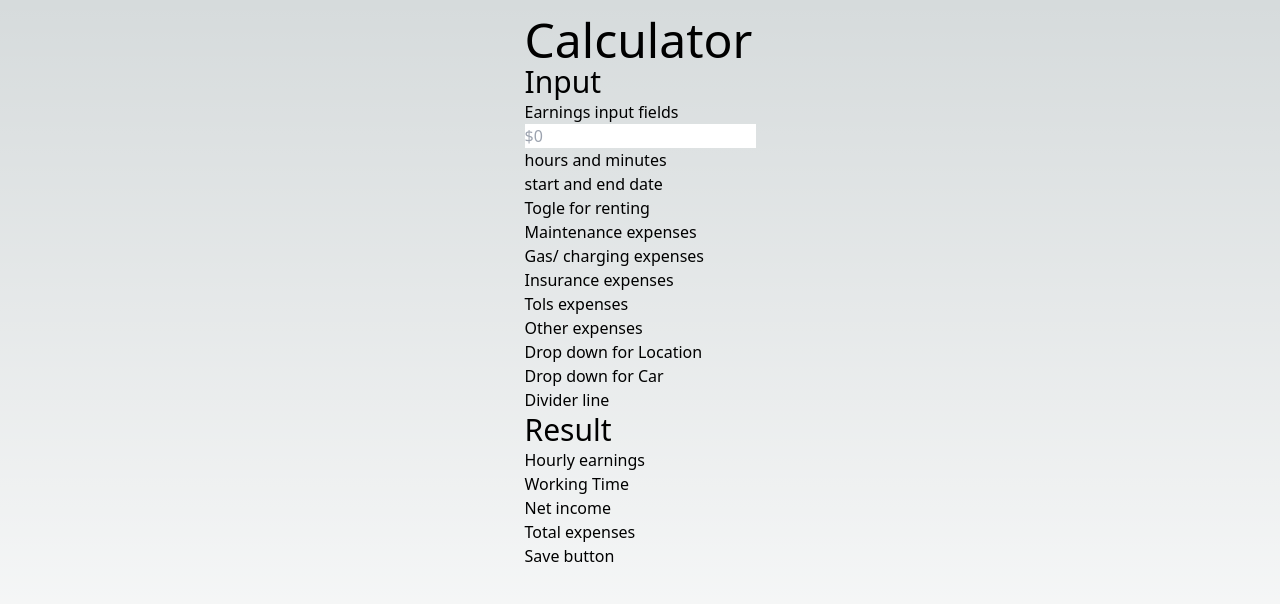
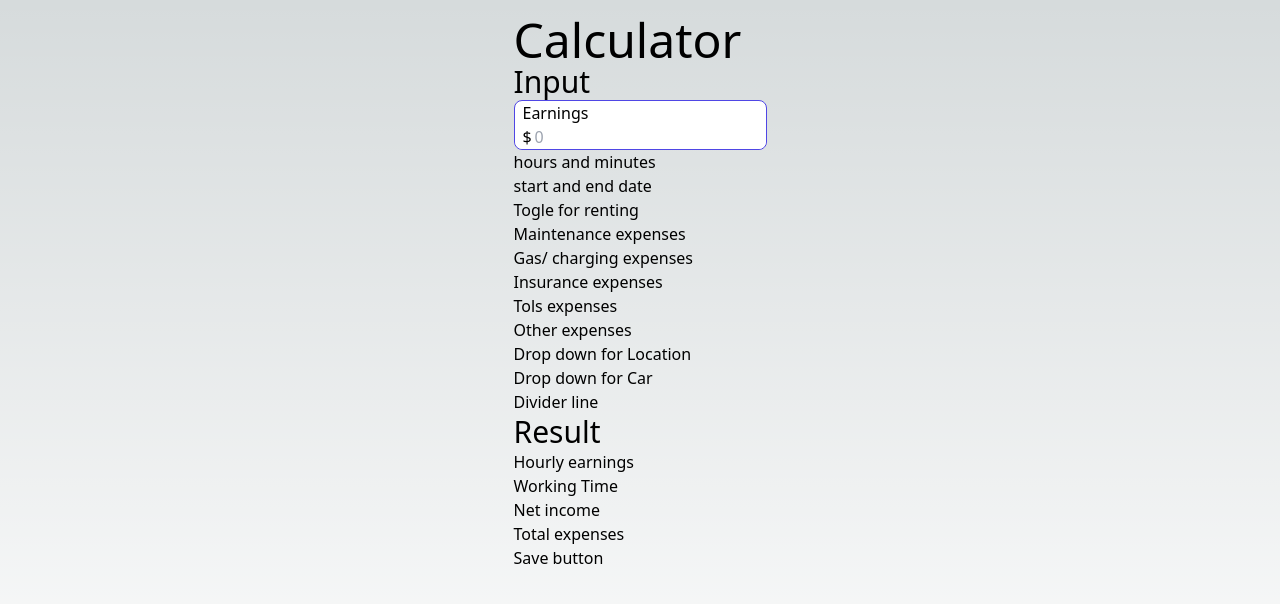
Before and after one commit to RostyslavDzhohola/uber-calculator, a Next.js app: page / in a window 1280 px wide. Shown: the top 604 px of the page. Built offline with nearby package versions, Linux system fonts and the light colour scheme.

Commit message:
making input component

```diff
--- a/app/calculator.js
+++ b/app/dashboard/calculator.jsx
@@ -5,8 +5,14 @@ export default function Calculator({ children }) {
     <div>
       <h1 className="text-5xl">Calculator</h1>
       <h2 className="text-3xl"> Input</h2>
-      <div>Earnings input fields</div>
-      <input type="number" placeholder="$0" />
+      <div className="flex flex-col bg-white rounded-lg border-indigo-600 border">
+        <label htmlFor="earnings" className="ml-2">Earnings</label>
+        <div className="relative">
+          <span className="absolute left-2 top-1/2 transform -translate-y-1/2">$</span>
+          <input className="pl-5 rounded-lg" type="number" placeholder="0" name="Earnings"/>
+        </div>
+      </div>
+
       <div> hours and minutes </div>
       <div> start and end date</div>
       <div> Togle for renting</div>
--- /dev/null
+++ b/app/dashboard/page.js
@@ -0,0 +1,4 @@
+// `app/dashboard/page.js` is the UI for the `/dashboard` URL
+export default function Page() {
+  return <h1>Hello, Dashboard Page!</h1>;
+}
--- a/app/page.js
+++ b/app/page.js
@@ -3,7 +3,7 @@ import { Inter } from 'next/font/google'
 import styles from './page.module.css'
 import Link from 'next/link'
 import Head from 'next/head'
-import Calculator from './calculator'
+import Calculator from './dashboard/calculator'
 import { RouteHandlerManager } from 'next/dist/server/future/route-handler-managers/route-handler-manager'
 
 const inter = Inter({ subsets: ['latin'] })
```
